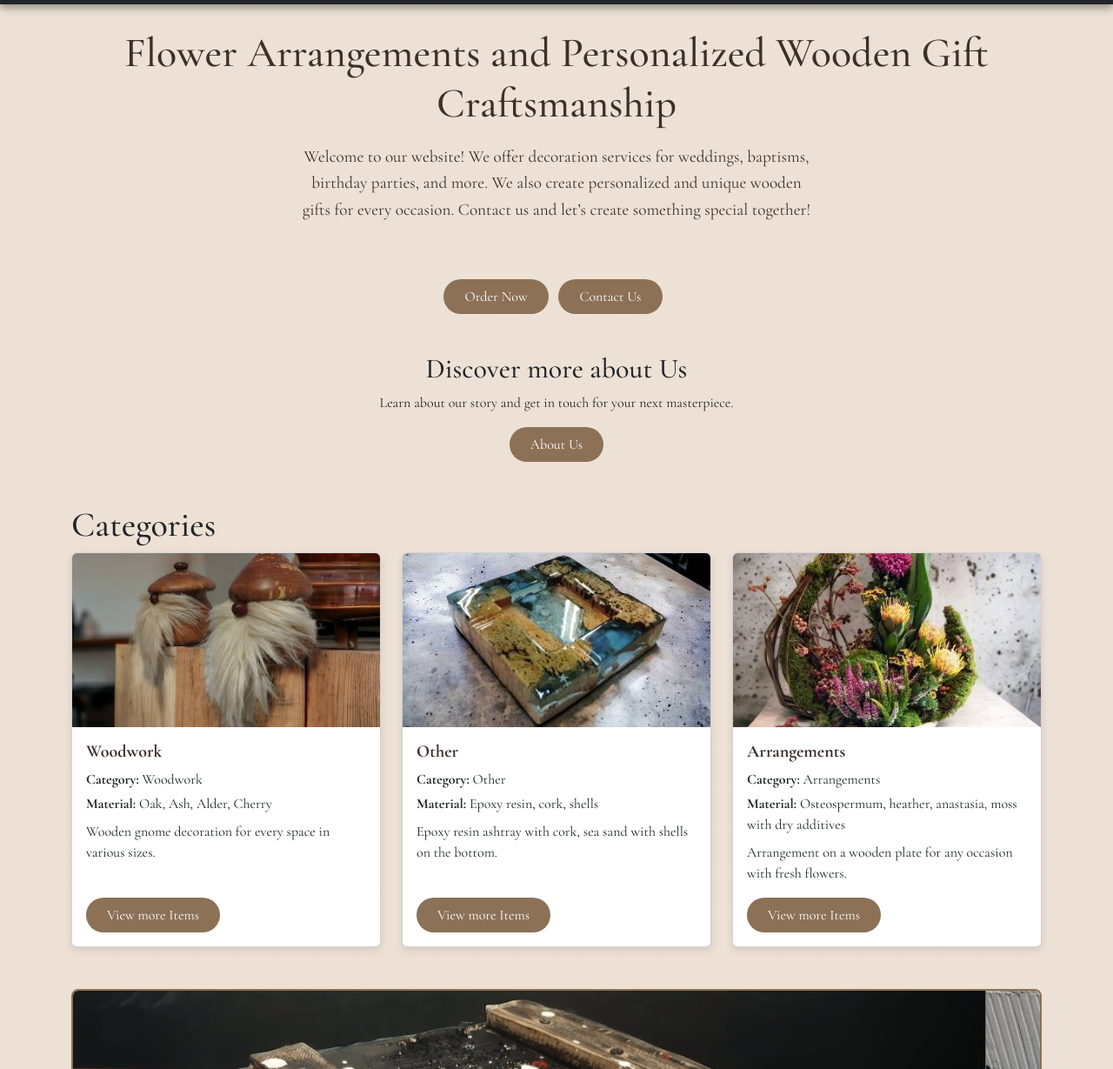
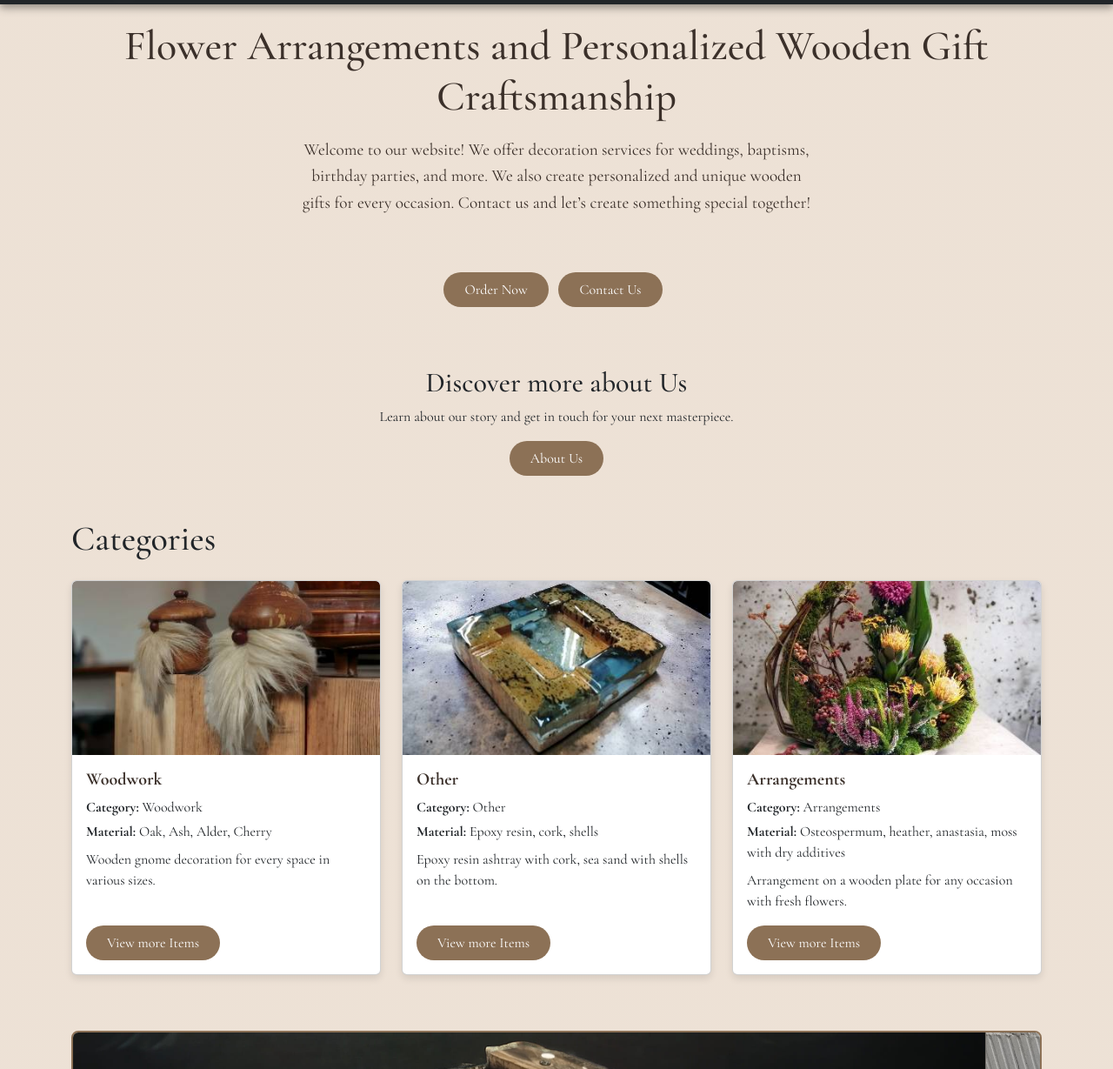
Before and after one commit to Tizian-94/Lebjor-static, a plain HTML site: page index.html in a window 1280 px wide. Shown: the part 71-1300 px from the top of the page at 87% size. Drawn offline with nearby package versions, Linux system fonts and the light colour scheme.

Commit message:
spacing fixes

```diff
--- a/index.html
+++ b/index.html
@@ -49,9 +49,7 @@
     </nav>
   </header>
 <main>
-    <section class="hero">
-        <br>
-        <br>
+    <section class="hero mt-3">
         <h1 data-translate="crafted_with_passion">Flower Arrangements and Personalized Wooden Gift Craftsmanship</h1>
         <p data-translate="discover_collection">Welcome to our website! We offer decoration services for weddings, baptisms, birthday parties, and more. We also create personalized and unique wooden gifts for every occasion. Contact us and let’s create something special together!</p>
         <div class="cta-section text-center my-5">
@@ -72,7 +70,7 @@
         <h1 data-translate="featured_categories">Categories</h1>
         <div class="row">
             <!-- Itemi -->
-                <div class="col-md-4">
+                <div class="col-md-4 my-3">
                     <div class="card category-card">
                         <img src="images/img (1).jpg" class="card-img-top" alt="Wooden Table">
                         <div class="card-body">
@@ -92,7 +90,7 @@
                         </div>
                     </div>
                 </div>
-                <div class="col-md-4">
+                <div class="col-md-4 my-3">
                     <div class="card category-card">
                         <img src="images/img (2).jpg" class="card-img-top" alt="Wooden Table">
                         <div class="card-body">
@@ -112,7 +110,7 @@
                         </div>
                     </div>
                 </div>
-                <div class="col-md-4">
+                <div class="col-md-4 my-3">
                 <div class="card category-card">
                     <img src="images/img (20).jpg" class="card-img-top" alt="Wooden Table">
                     <div class="card-body">
```
